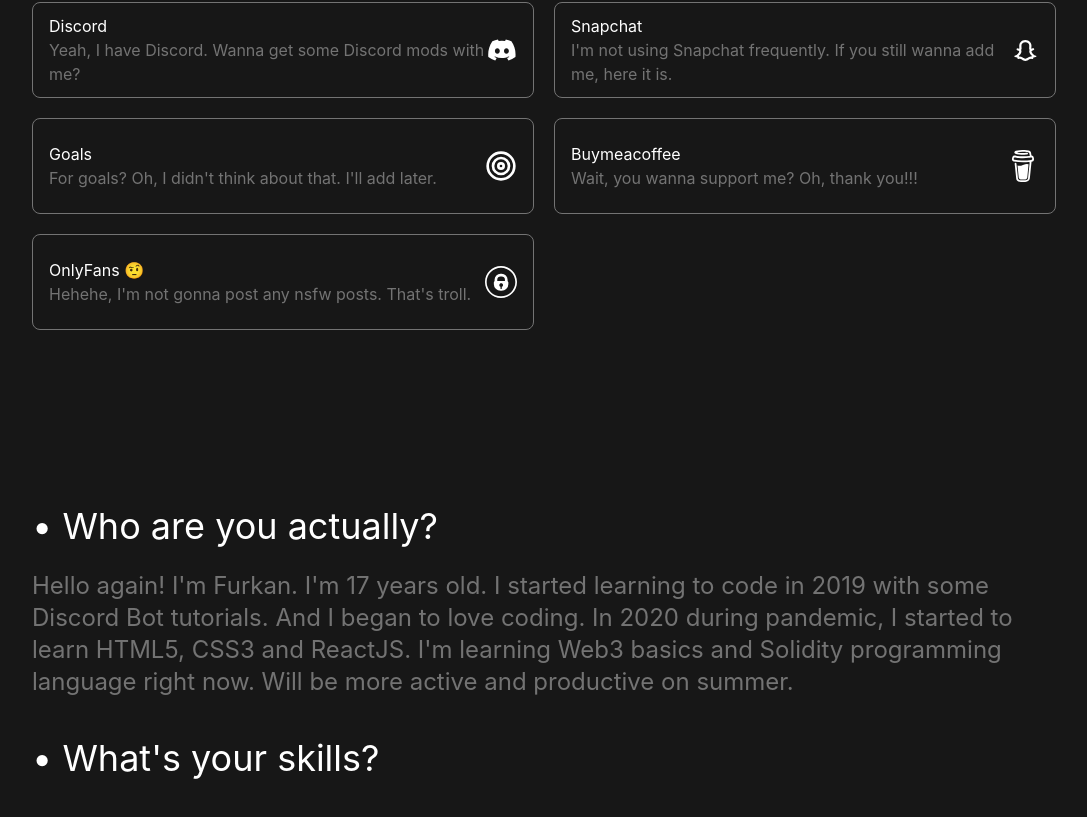
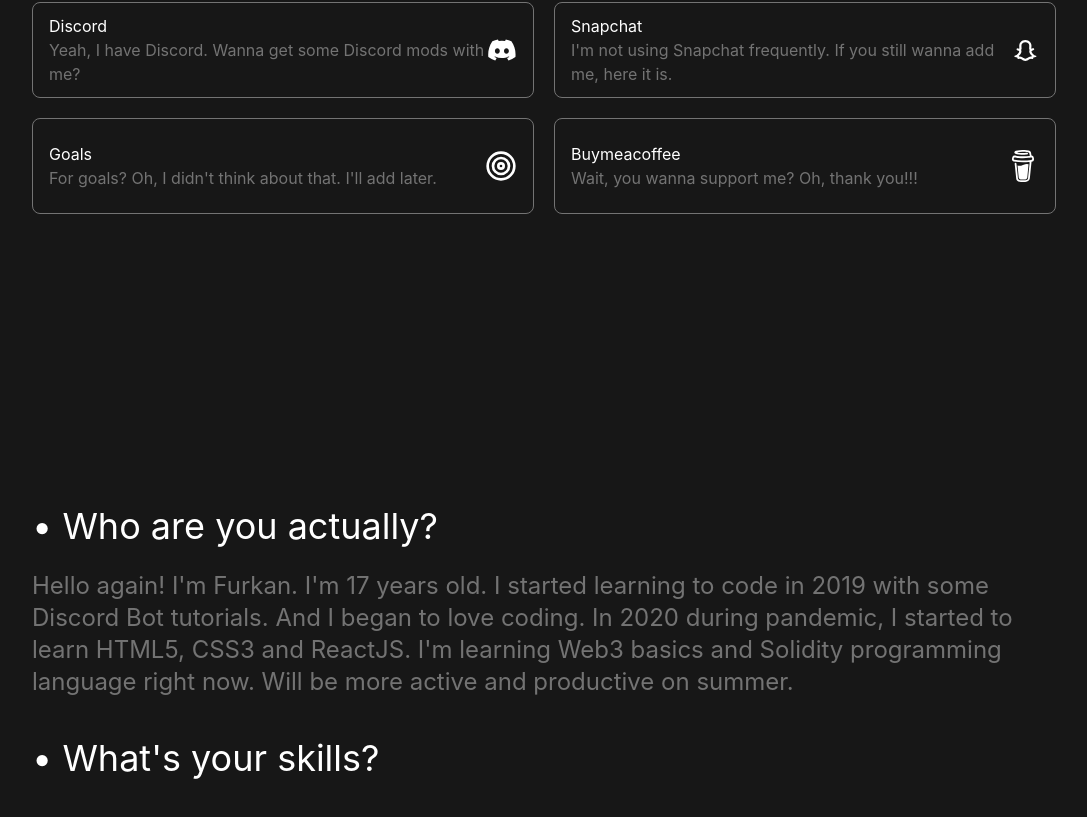
Before and after one commit to wcnrny/website-archived, a Next.js app: page / in a window 1280 px wide. Shown: the part 1214-2031 px from the top of the page, without its empty margins (96-1183 px from the left). Built offline with nearby package versions, Linux system fonts and the light colour scheme; grey boxes are pictures that could not be loaded.

Commit message:
Removed OnlyFans

```diff
--- a/pages/index.tsx
+++ b/pages/index.tsx
@@ -79,12 +79,7 @@
     icon: <SiBuymeacoffee size={32} />,
     routeUrl: "https://www.buymeacoffee.com/wcnrnyofficial",
   },
-  {
-    title: "OnlyFans 🤨",
-    description: "Hehehe, I'm not gonna post any nsfw posts. That's troll.",
-    icon: <SiOnlyfans size={32} />,
-    routeUrl: "https://onlyfans.com/wcnrny",
-  },
+
 ];
 
 const Items: items[] = [
```
